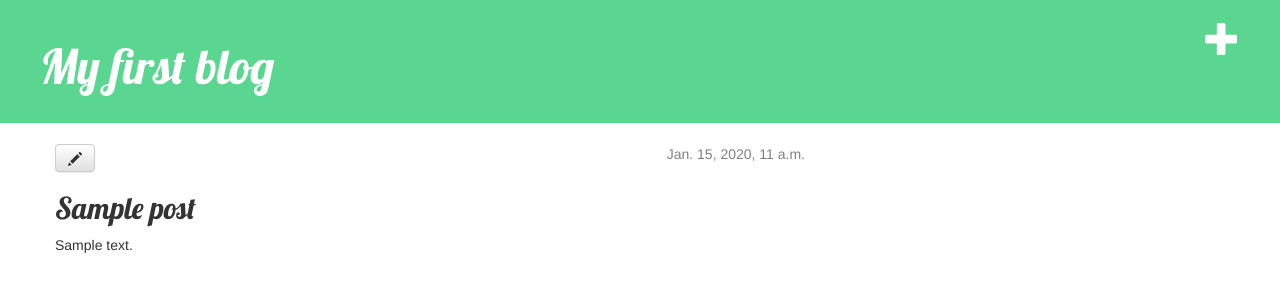
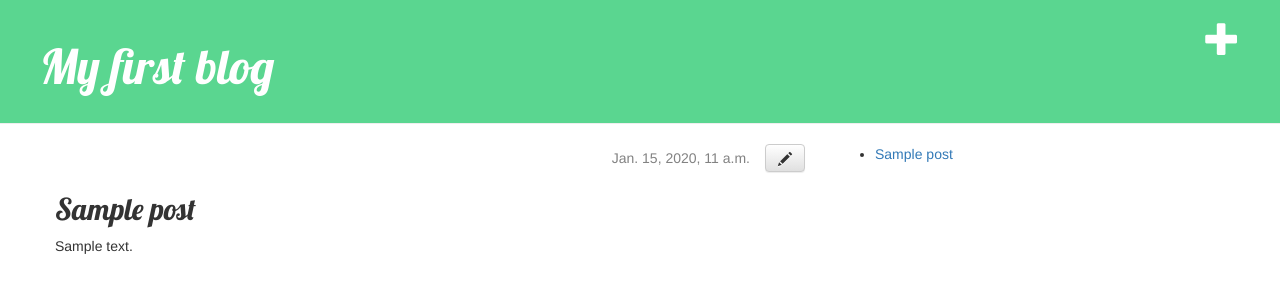
Before and after one commit to ladysquirrel/my-first-blog, a Django app: template blog/templates/blog/post_detail.html in a window 1280 px wide. Shown: the top 300 px of the page. Run offline with Django 3.2, Linux system fonts and the light colour scheme; the template is opened without the code that fills it: values that come from a table or form of the project are taken from there, others are empty; a user stored in the database is signed in; tables that the repository leaves empty hold one stand-in row (values such as "Sample post"); some libraries are stand-ins or nearby versions.

Commit message:
Kosmetyczne poprawki

```diff
--- a/blog/templates/blog/base.html
+++ b/blog/templates/blog/base.html
@@ -13,7 +13,7 @@
             {% if user.is_authenticated %}
             <a href="{% url 'post_new' %}" class="top-menu"><span class="glyphicon glyphicon-plus"></span></a>
             {% endif %}
-            <h1><a href="">My first blog</a></h1>
+            <h1><a href="{% url 'post_list' %}">My first blog</a></h1>
         </div>
 
         <div class="content container">
@@ -22,6 +22,10 @@
                     {% block content %}
                     {% endblock %}
                 </div>
+                <div class="col-md-4">
+                    {% block sidebar %}
+                    {% endblock %}
+                </div>
             </div>
         </div>
 
--- a/blog/templates/blog/post_detail.html
+++ b/blog/templates/blog/post_detail.html
@@ -2,15 +2,26 @@
 
 {% block content %}
     <div class="post">
-        {% if post.published_date %}
+        <div class="clearfix">
+            {% if user.is_authenticated %}
+                <a class="btn btn-default edit" href="{% url 'post_edit' id=post.pk %}"><span class="glyphicon glyphicon-pencil"></span></a>
+            {% endif %}
+            {% if post.published_date %}
             <div class="date">
                 {{ post.published_date }}
             </div>
-        {% endif %}
-        {% if user.is_authenticated %}
-        <a class="btn btn-default" href="{% url 'post_edit' id=post.pk %}"><span class="glyphicon glyphicon-pencil"></span></a>
-        {% endif %}
+            {% endif %}
+        </div>
+
         <h2>{{ post.title }}</h2>
-        <p>{{ post.text|linebreaksbr }}</p>
+        <p>{{ post.text|safe|linebreaksbr}}</p>
     </div>
 {% endblock %}
+
+{% block sidebar %}
+    <ul>
+    {% for post in post_list %}
+        <li><a href="{% url 'post_detail' id=post.pk %}">{{ post.title }}</a> </li>
+    {% endfor %}
+    </ul>
+{% endblock %}
--- a/static/css/blog.css
+++ b/static/css/blog.css
@@ -20,8 +20,14 @@
 }
 
 .date {
+    margin-right: 15px;
     float: right;
     color: #828282;
+    vertical-align: middle;
+    line-height: 29px;
+}
+.edit {
+    float: right;
 }
 
 .save {
@@ -46,3 +52,10 @@
 .post h2 a, .post h2 a:visited {
     color: #000000;
 }
+
+.clearfix::after {
+   content: " ";
+   display: block;
+   height: 0;
+   clear: both;
+}
```
Also changed, not shown: blog/views.py (+8 -1 lines).
